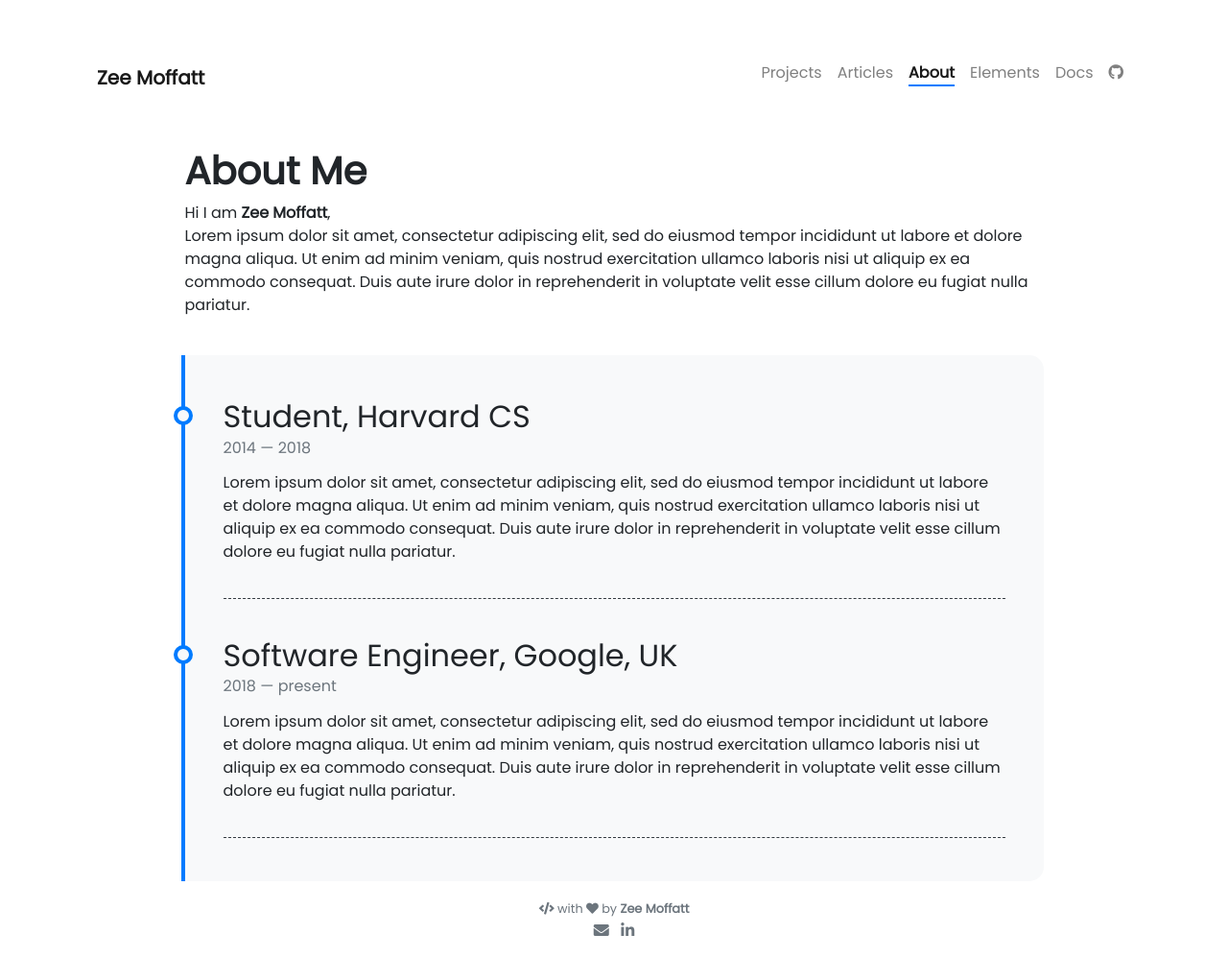
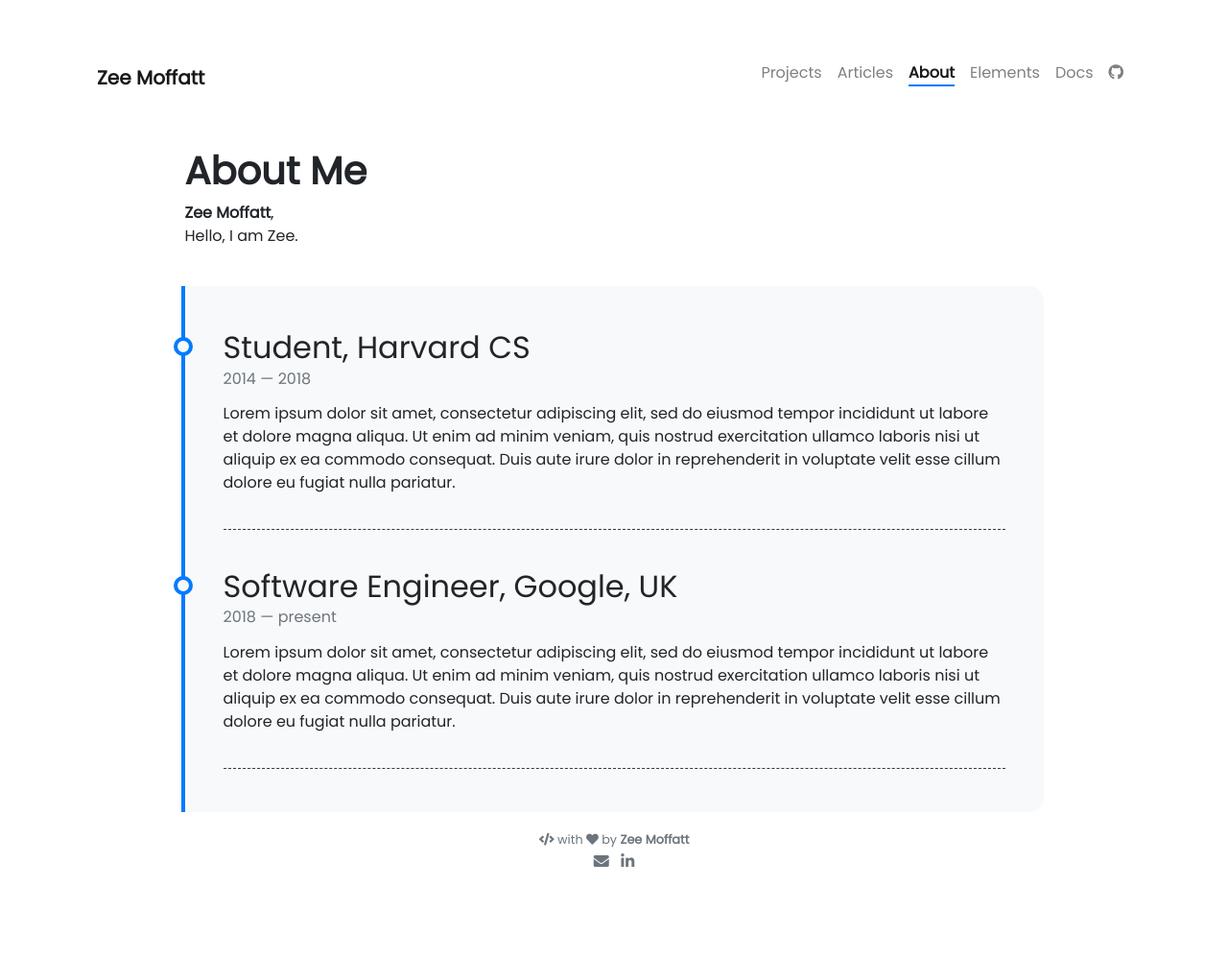
Before and after one commit to zmoffatt/zmoffatt.github.io, a Jekyll site: the page built from pages/about.md, in a window 1280 px wide. Shown: the whole page at 96% size. Built offline with Jekyll 4.4.1, drawn with Linux system fonts in a browser that asks for light colours; nearby versions of some CDN libraries; comment, search, counter and statistics services are not loaded; after the commit the page ends 926 px from its top, so only the background shows below that.

Commit message:
Added Description

```diff
--- a/pages/about.md
+++ b/pages/about.md
@@ -7,8 +7,8 @@
 
 # **About Me**
 
-Hi I am **{{ site.author.name }}**,<br>
-Lorem ipsum dolor sit amet, consectetur adipiscing elit, sed do eiusmod tempor incididunt ut labore et dolore magna aliqua. Ut enim ad minim veniam, quis nostrud exercitation ullamco laboris nisi ut aliquip ex ea commodo consequat. Duis aute irure dolor in reprehenderit in voluptate velit esse cillum dolore eu fugiat nulla pariatur.
+**{{ site.author.name }}**,<br>
+Hello, I am Zee.
 
 
 
```
